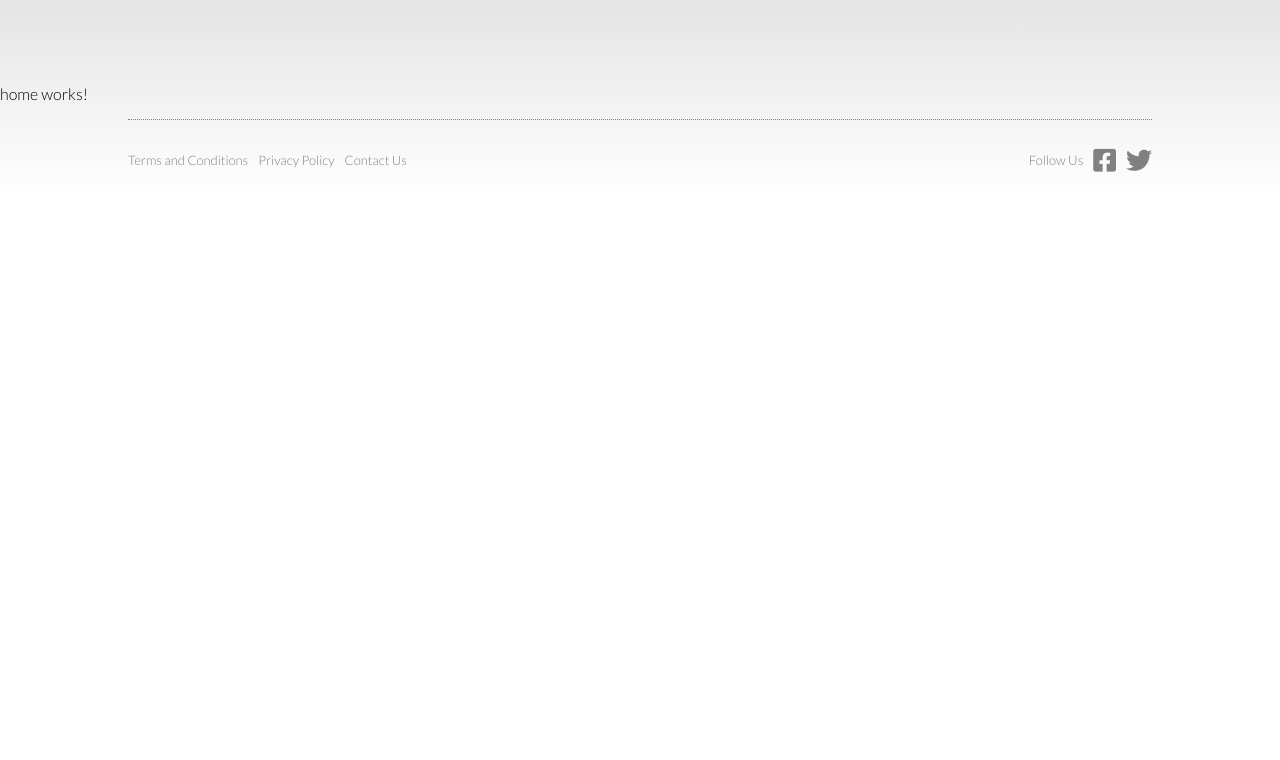
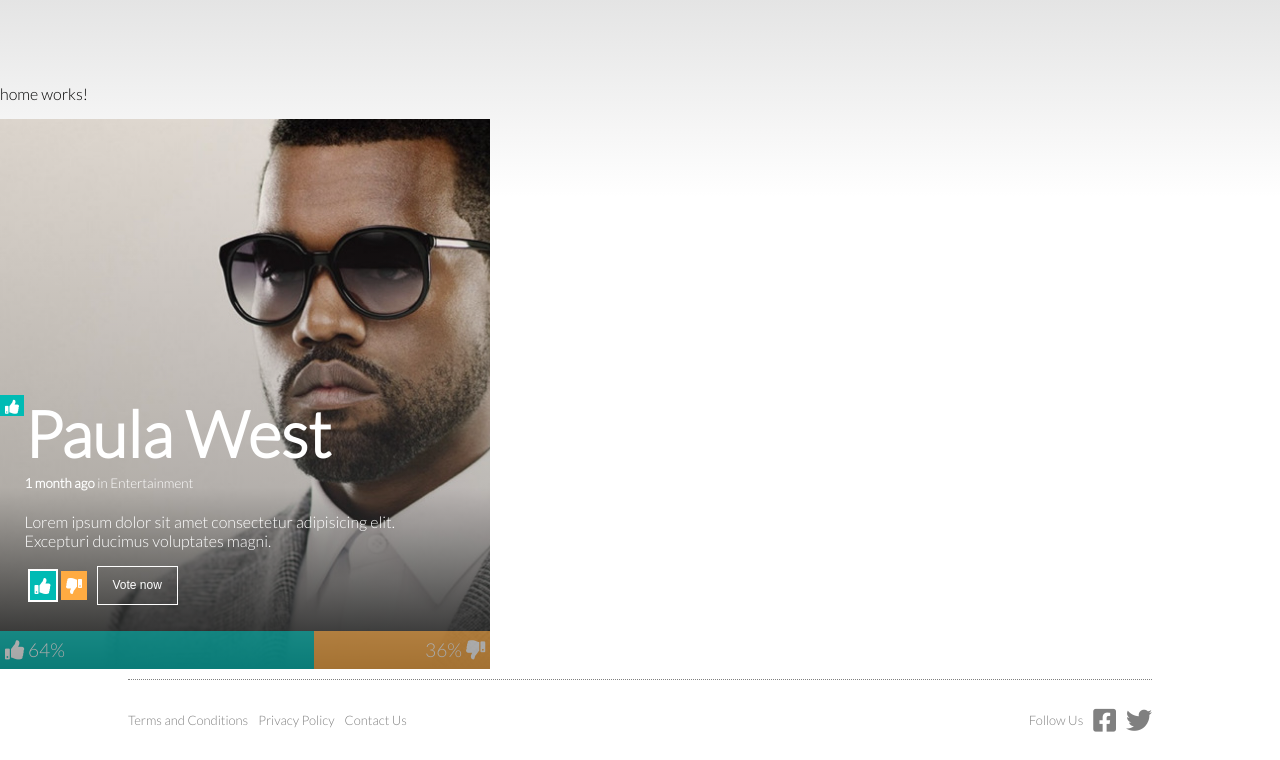
Before and after one commit to Caivan/rule-of-thumb, an Angular app: page /home in a window 1280 px wide. Shown: the part 602-1362 px from the top of the page. Before the commit the page ends 802 px from the top, so only its background shows below. Built offline with nearby package versions, Linux system fonts and the light colour scheme.

Commit message:
add public figure to home

```diff
--- a/src/app/home/home.component.html
+++ b/src/app/home/home.component.html
@@ -1 +1,2 @@
 <p>home works!</p>
+<rothumb-public-figure></rothumb-public-figure>
```
